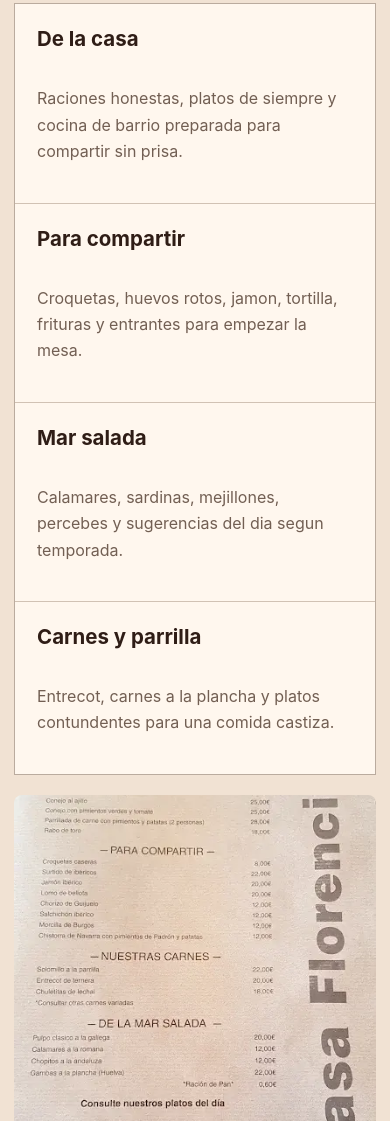
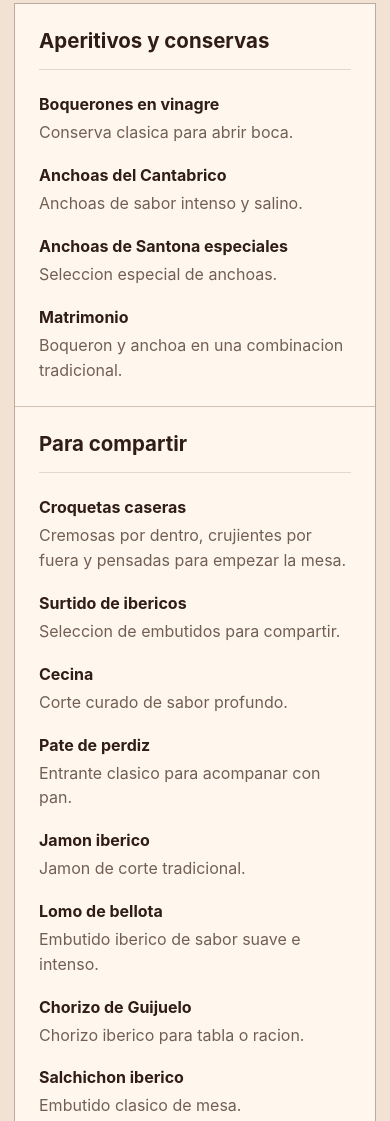
Before and after one commit to diegoor520/Casa-florencio-web, a website: page index.html in a window 390 px wide. Shown: the part 1520-2641 px from the top of the page. Drawn offline with Linux system fonts and the light colour scheme.

Commit message:
Rehacer seccion de menu completo

```diff
--- a/enhancements.css
+++ b/enhancements.css
@@ -1,24 +1,23 @@
-.written-menu {
+.full-menu {
   display: grid;
   grid-template-columns: repeat(2, minmax(0, 1fr));
   gap: 1px;
-  margin-top: 28px;
   border: 1px solid rgba(47, 29, 22, 0.14);
   background: rgba(47, 29, 22, 0.16);
 }
 
-.written-menu-group {
+.full-menu-group {
   padding: clamp(24px, 3vw, 36px);
   background: #fff7ee;
 }
 
-.written-menu-group h3 {
+.full-menu-group h3 {
   margin-bottom: 24px;
   padding-bottom: 16px;
   border-bottom: 1px solid rgba(47, 29, 22, 0.14);
 }
 
-.written-menu-group ul {
+.full-menu-group ul {
   display: grid;
   gap: 20px;
   margin: 0;
@@ -26,19 +25,28 @@
   list-style: none;
 }
 
-.written-menu-group li {
+.full-menu-group li {
   display: grid;
   gap: 6px;
 }
 
-.written-menu-group strong {
+.full-menu-group strong {
   font-size: 1rem;
   color: var(--ink);
 }
 
-.written-menu-group span {
+.full-menu-group span {
   color: var(--muted);
   line-height: 1.55;
+}
+
+.menu-photos {
+  grid-template-columns: repeat(3, minmax(0, 1fr));
+}
+
+.menu-photos img {
+  opacity: 1;
+  transform: none;
 }
 
 .photo-grid figure {
@@ -80,13 +88,15 @@
 }
 
 @media (max-width: 880px) {
-  .written-menu {
+  .full-menu,
+  .menu-photos {
     grid-template-columns: 1fr;
   }
 }
 
 @media (max-width: 560px) {
-  .written-menu {
+  .full-menu,
+  .menu-photos {
     grid-template-columns: 1fr;
   }
 
--- a/enhancements.js
+++ b/enhancements.js
@@ -49,41 +49,128 @@ const galleryLabels = [
   },
 ];
 
-const writtenMenu = [
+const fullMenu = [
+  {
+    category: "Aperitivos y conservas",
+    dishes: [
+      ["Boquerones en vinagre", "Conserva clasica para abrir boca."],
+      ["Anchoas del Cantabrico", "Anchoas de sabor intenso y salino."],
+      ["Anchoas de Santona especiales", "Seleccion especial de anchoas."],
+      ["Matrimonio", "Boqueron y anchoa en una combinacion tradicional."],
+    ],
+  },
   {
     category: "Para compartir",
     dishes: [
       ["Croquetas caseras", "Cremosas por dentro, crujientes por fuera y pensadas para empezar la mesa."],
-      ["Huevos rotos", "Patatas, huevo y embutido en una racion de sabor castizo."],
-      ["Jamon", "Corte tradicional para acompanar con pan y bebida."],
-      ["Tortilla espanola", "Pincho clasico de barra, jugoso y reconocible."],
+      ["Surtido de ibericos", "Seleccion de embutidos para compartir."],
+      ["Cecina", "Corte curado de sabor profundo."],
+      ["Pate de perdiz", "Entrante clasico para acompanar con pan."],
+      ["Jamon iberico", "Jamon de corte tradicional."],
+      ["Lomo de bellota", "Embutido iberico de sabor suave e intenso."],
+      ["Chorizo de Guijuelo", "Chorizo iberico para tabla o racion."],
+      ["Salchichon iberico", "Embutido clasico de mesa."],
+      ["Queso de oveja 100%", "Queso curado de oveja."],
+      ["Morcilla de Burgos", "Morcilla tradicional, ideal para compartir."],
+      ["Chistorra de Navarra con pimientos", "Chistorra con pimientos como racion caliente."],
+      ["Lacon a la gallega", "Lacon con presentacion clasica."],
+      ["Lacon de la casa", "Racion de lacon al estilo de Casa Florencio."],
+      ["Alitas de pollo", "Racion de pollo para compartir."],
+    ],
+  },
+  {
+    category: "Huevos rotos",
+    dishes: [
+      ["Huevos rotos con jamon iberico", "Patatas fritas, jamon iberico y pimientos de Padron."],
+      ["Huevos rotos camperos", "Patatas fritas con morcilla, chistorra y pimientos."],
+    ],
+  },
+  {
+    category: "De la huerta",
+    dishes: [
+      ["Ensalada de pimientos y ventresca", "Pimientos asados en casa con ventresca."],
+      ["Ensalada de tomate con ventresca", "Tomate, cebolleta, ventresca, aceite de oliva y sal."],
+      ["Ensalada mixta", "La ensalada de toda la vida."],
+      ["Ensalada Casa Florencio", "Tomate pelado, aceitunas, esparragos, bonito y pimientos."],
+      ["Alcachofas a la plancha", "Alcachofas con huevos de codorniz."],
+      ["Esparragos blancos", "Racion fria y sencilla de huerta."],
+      ["Ensalada templada de queso", "Ensalada con queso como protagonista."],
+      ["Tomate alinado", "Tomate preparado con aceite y sal."],
     ],
   },
   {
     category: "De la casa",
     dishes: [
-      ["Cazuela de la casa", "Plato caliente de cocina tradicional, servido en barro."],
-      ["Racion para compartir", "Propuesta generosa para una comida informal y cercana."],
-      ["Tomate con ventresca", "Ensalada fresca con tomate, ventresca, cebolla y aceitunas."],
+      ["Callos a la madrilena", "Disponibles en racion pequena o grande."],
+      ["Conejo al ajillo", "Guiso tradicional con ajo."],
+      ["Medio conejo al ajillo", "Media racion del clasico conejo al ajillo."],
+      ["Conejo con pimientos verdes y tomate", "Conejo guisado con verdura y tomate."],
+      ["Medio conejo con pimientos verdes y tomate", "Media racion de conejo con pimientos y tomate."],
+      ["Parrillada de carne", "Parrillada con pimientos y patatas para dos personas."],
+      ["Rabo de toro", "Guiso tradicional de carne."],
+      ["Fritura con ensalada", "Fritura acompanada de ensalada."],
     ],
   },
   {
-    category: "Mar salada",
+    category: "Nuestras carnes",
     dishes: [
-      ["Calamares", "Fritura dorada con limon, ideal para compartir."],
-      ["Sardinas", "Pescado sencillo de sabor intenso y presentacion clasica."],
-      ["Mejillones", "Racion marinera con guarnicion fresca."],
-      ["Percebes", "Marisco para ocasiones especiales, segun disponibilidad."],
+      ["Chuletillas de cordero", "Carne de cordero preparada a la parrilla."],
+      ["Solomillo a la parrilla", "Solomillo marcado a la parrilla."],
+      ["Entrecot de ternera", "Carne a la plancha con guarnicion."],
+      ["Chuleton", "Corte contundente para los amantes de la carne."],
+      ["Presa iberica", "Corte iberico sabroso y jugoso."],
+      ["Otras carnes variadas", "Consultar disponibilidad en el local."],
     ],
   },
   {
-    category: "Carnes y parrilla",
+    category: "De la mar salada",
     dishes: [
-      ["Entrecot a la plancha", "Carne marcada al punto con patatas y pimientos."],
-      ["Pulpo con pimientos", "Pulpo troceado con pimientos asados y aceite de oliva."],
-      ["Platos del dia", "Sugerencias de cocina tradicional segun temporada y disponibilidad."],
+      ["Calamares", "Fritura dorada con limon, ideal para compartir."],
+      ["Pulpo clasico a la gallega", "Pulpo preparado al estilo gallego."],
+      ["Chopitos a la andaluza", "Fritura pequena, crujiente y marinera."],
+      ["Gambas a la plancha", "Gambas de Huelva preparadas a la plancha."],
+      ["Boquerones fritos", "Pescado frito de sabor clasico."],
+      ["Bienmesabe gaditano", "Adobo marinero al estilo gaditano."],
+      ["Sepia a la plancha", "Sepia marcada a la plancha."],
+      ["Calamar de potera a la plancha", "Calamar preparado a la plancha."],
+      ["Rape al horno", "Rape con patatas panaderas, segun disponibilidad."],
+      ["Fritura con ensalada", "Fritura marinera acompanada de ensalada."],
     ],
   },
+  {
+    category: "Obrador y postres",
+    dishes: [
+      ["Postres de la casa", "Postres caseros disponibles en el local."],
+      ["Frutas del tiempo", "Fruta de temporada."],
+    ],
+  },
+  {
+    category: "Platos de encargo",
+    dishes: [
+      ["Arroces", "Preparaciones por encargo."],
+      ["Cabrito asado", "Plato especial bajo reserva."],
+      ["Paletillas", "Asado por encargo."],
+      ["Menu cocido madrileno", "Consultar condiciones y disponibilidad."],
+      ["Platos fuera de carta", "Consultar platos del dia y sugerencias del local."],
+    ],
+  },
+  {
+    category: "Bebidas y bodega",
+    dishes: [
+      ["Cerveza, refrescos y copas", "Bebidas de barra para acompanar la comida."],
+      ["Cafe, combinados y licores", "Servicio de sobremesa."],
+      ["Vinos de la bodega", "Seleccion de vinos tintos, blancos, rosados y crianzas."],
+    ],
+  },
+];
+
+const menuPhotoItems = [
+  ["carta-carnes.webp", "Carta completa de Casa Florencio"],
+  ["carta-casa.webp", "Carta de platos de la casa"],
+  ["carta-bodega.webp", "Carta de huerta, bebidas y bodega"],
+  ["carta-vinos.webp", "Carta de vinos"],
+  ["carta-pinchos.webp", "Menu para eventos y pinchos"],
+  ["carta-mano.webp", "Carta impresa de Casa Florencio"],
 ];
 
 const addGalleryLabels = () => {
@@ -101,17 +188,19 @@ const addGalleryLabels = () => {
   });
 };
 
-const addWrittenMenu = () => {
-  const menuPhotos = document.querySelector(".menu-photos");
-  if (!menuPhotos || document.querySelector(".written-menu")) return;
+const rebuildMenuSection = () => {
+  const menuGrid = document.querySelector(".menu-grid");
+  const menuPhotosElement = document.querySelector(".menu-photos");
+  const menuNote = document.querySelector(".menu-note p");
+  if (!menuGrid || !menuPhotosElement || document.querySelector(".full-menu")) return;
 
   const menu = document.createElement("div");
-  menu.className = "written-menu section-shell";
-  menu.setAttribute("aria-label", "Carta escrita");
-  menu.innerHTML = writtenMenu
+  menu.className = "full-menu section-shell";
+  menu.setAttribute("aria-label", "Menu completo");
+  menu.innerHTML = fullMenu
     .map(
       (group) => `
-        <article class="written-menu-group">
+        <article class="full-menu-group">
           <h3>${group.category}</h3>
           <ul>
             ${group.dishes
@@ -130,8 +219,17 @@ const addWrittenMenu = () => {
     )
     .join("");
 
-  menuPhotos.insertAdjacentElement("afterend", menu);
+  const photoMarkup = menuPhotoItems
+    .map(([src, alt]) => `<img src="./images/${src}" alt="${alt}" loading="lazy" />`)
+    .join("");
+
+  menuGrid.replaceWith(menu);
+  menuPhotosElement.innerHTML = photoMarkup;
+
+  if (menuNote) {
+    menuNote.textContent = "Los precios y la disponibilidad deben confirmarse en el local.";
+  }
 };
 
 addGalleryLabels();
-addWrittenMenu();
+rebuildMenuSection();
--- a/scripts/validate-static.mjs
+++ b/scripts/validate-static.mjs
@@ -11,6 +11,8 @@ const requiredFiles = [
   "index.html",
   "main.js",
   "styles.css",
+  "enhancements.js",
+  "enhancements.css",
   "favicon.svg",
   "images/entrecot.webp",
   "images/plato-cazuela.webp",
```
